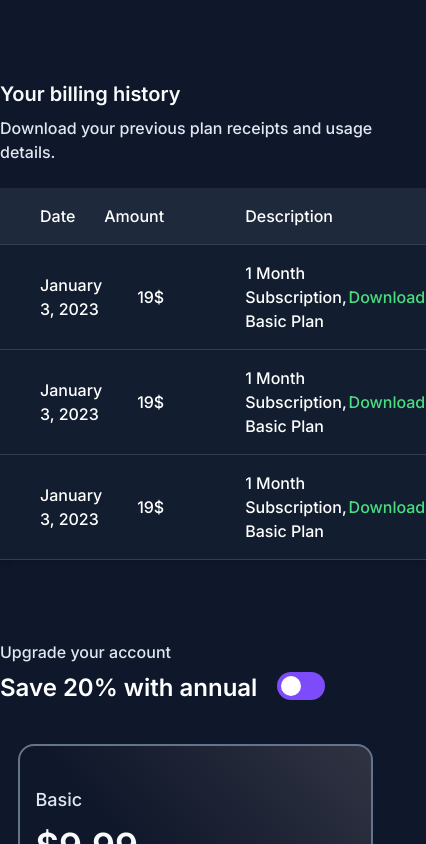
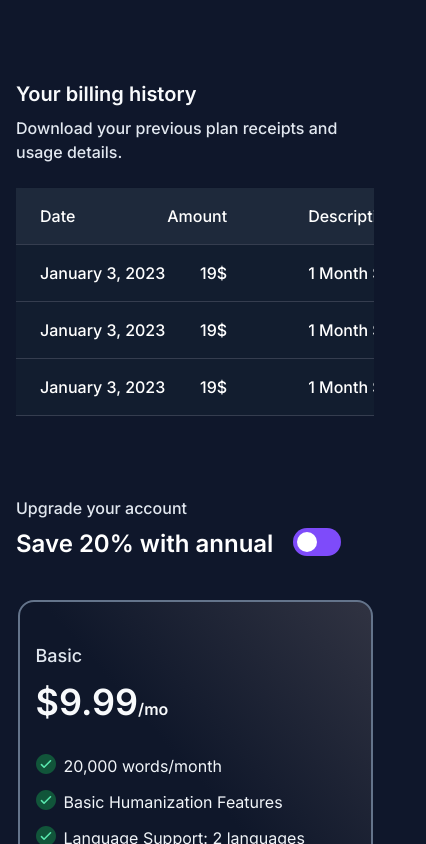
Before and after one commit to mhlehri/aiseo, a Next.js app: page / in a window 390 px wide. Shown: the top 844 px of the page, 426 px wide, since content can reach past the window. Built offline with nearby package versions, Linux system fonts and the light colour scheme.

Commit message:
make responsive billing history table and continer

```diff
--- a/src/components/ui/table.tsx
+++ b/src/components/ui/table.tsx
@@ -2,41 +2,43 @@ import Link from "next/link";
 
 export default function Table() {
   return (
-    <table className="w-full shadow-md my-6 font-medium">
+    <div className="overflow-x-auto relative">
+      <table className="w-full shadow-md mt-6 table-auto font-medium">
         <thead>
-        <tr className="bg-slate-800 *:font-medium *:py-4 border-b text-white border-[#353D4F]">
-          <th className="text-left pl-10">Date</th>
-          <th className="max-w-16 text-end">Amount</th>
+          <tr className="bg-slate-800 *:font-medium *:whitespace-nowrap *:py-4 border-b text-white border-[#353D4F]">
+            <th className="text-left max-w-20 pl-6 md:pl-10">Date</th>
+            <th className="max-w-16 min-w-10 text-end">Amount</th>
             <th className="text-left pl-20">Description</th>
             <th></th>
           </tr>
         </thead>
         <tbody>
-        <tr className="hover:bg-slate-800 *:py-4 border-b duration-300 border-[#353D4F] bg-[#121D2F]">
-          <td className="pl-10">January 3, 2023</td>
+          <tr className="hover:bg-slate-800 *:py-4 border-b *:whitespace-nowrap duration-300 border-[#353D4F] bg-[#121D2F]">
+            <td className="pl-6 md:pl-10">January 3, 2023</td>
             <td className="text-end">19$</td>
             <td className="pl-20">1 Month Subscription, Basic Plan</td>
-          <td className="text-green-400">
+            <td className="md:pl-0 px-10 text-green-400">
               <a href="#">Download</a>
             </td>
           </tr>
-        <tr className="hover:bg-slate-800 *:py-4 border-b duration-300 border-[#353D4F] bg-[#121D2F]">
-          <td className="pl-10">January 3, 2023</td>
+          <tr className="hover:bg-slate-800 *:py-4 border-b *:whitespace-nowrap duration-300 border-[#353D4F] bg-[#121D2F]">
+            <td className="pl-6 md:pl-10">January 3, 2023</td>
             <td className="text-end">19$</td>
             <td className="pl-20">1 Month Subscription, Basic Plan</td>
-          <td className="text-green-400">
+            <td className="md:pl-0 px-10 text-green-400">
               <a href="#">Download</a>
             </td>
           </tr>
-        <tr className="hover:bg-slate-800 *:py-4 border-b duration-300 border-[#353D4F] bg-[#121D2F]">
-          <td className="pl-10">January 3, 2023</td>
+          <tr className="hover:bg-slate-800 *:py-4 border-b *:whitespace-nowrap duration-300 border-[#353D4F] bg-[#121D2F]">
+            <td className="pl-6 md:pl-10">January 3, 2023</td>
             <td className="text-end">19$</td>
             <td className="pl-20">1 Month Subscription, Basic Plan</td>
-          <td className="text-green-400">
+            <td className="md:pl-0 px-10 text-green-400">
               <a href="#">Download</a>
             </td>
           </tr>
         </tbody>
       </table>
+    </div>
   );
 }
--- a/src/layout/Container.tsx
+++ b/src/layout/Container.tsx
@@ -9,7 +9,7 @@ export default function Container({
 }) {
   return (
     <main
-      className={`min-h-screen my-20 space-y-20 max-w-[1080px] mx-auto ${className}`}
+      className={`min-h-screen my-20 space-y-20 max-w-[1080px] mx-auto px-4 lg:px-0 ${className}`}
     >
       {children}
     </main>
```
Lines whose indentation alone changed are shown as unchanged.
